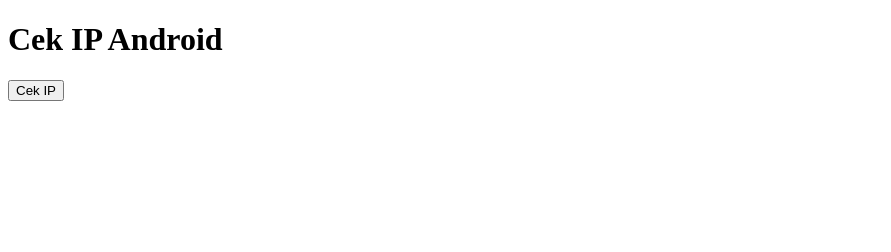
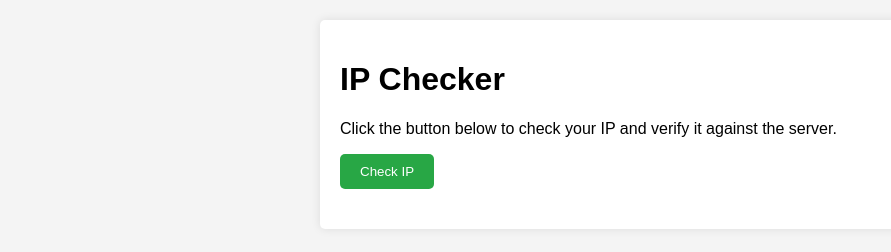
Before and after one commit to nowomennocry182/myipaddress, a website: page index.html in a window 1280 px wide. Shown: the whole page, without its empty margins (0-891 px from the left). Drawn offline with Linux system fonts and the light colour scheme.

Commit message:
Update index.html

```diff
--- a/index.html
+++ b/index.html
@@ -3,31 +3,71 @@
 <head>
     <meta charset="UTF-8">
     <meta name="viewport" content="width=device-width, initial-scale=1.0">
-    <title>Cek IP Android</title>
+    <title>IP Checker</title>
+    <style>
+        body {
+            font-family: Arial, sans-serif;
+            margin: 0;
+            padding: 20px;
+            background-color: #f4f4f4;
+        }
+        .container {
+            max-width: 600px;
+            margin: auto;
+            background: #fff;
+            padding: 20px;
+            border-radius: 5px;
+            box-shadow: 0 0 10px rgba(0, 0, 0, 0.1);
+        }
+        button {
+            padding: 10px 20px;
+            background-color: #28a745;
+            color: #fff;
+            border: none;
+            border-radius: 5px;
+            cursor: pointer;
+        }
+        button:hover {
+            background-color: #218838;
+        }
+        .result {
+            margin-top: 20px;
+        }
+    </style>
+</head>
+<body>
+    <div class="container">
+        <h1>IP Checker</h1>
+        <p>Click the button below to check your IP and verify it against the server.</p>
+        <button onclick="checkIP()">Check IP</button>
+        <div class="result" id="result"></div>
+    </div>
     <script>
         async function checkIP() {
-            // Ambil IP perangkat
-            const response = await fetch("https://api.ipify.org?format=json");
-            const data = await response.json();
-            const ip = data.ip;
+            const resultDiv = document.getElementById('result');
+            resultDiv.textContent = 'Fetching IP...';
 
-            // Kirim IP ke server
-            const serverResponse = await fetch("https://obscure-computing-machine-5gxjqwrx7v9v3pgjg-5000.app.github.dev/check-ip", {
-                method: "POST",
-                headers: {
-                    "Content-Type": "application/json"
-                },
-                body: JSON.stringify({ ip: ip })
-            });
+            try {
+                // Get client IP
+                const response = await fetch('https://api.ipify.org?format=json');
+                const data = await response.json();
+                const clientIP = data.ip;
 
-            const result = await serverResponse.json();
-            document.getElementById("result").innerText = result.message;
+                resultDiv.textContent = `Your IP: ${clientIP}`;
+
+                // Send IP to server
+                const serverResponse = await fetch('https://obscure-computing-machine-5gxjqwrx7v9v3pgjg-3000.app.github.dev/check-ip', {
+                    method: 'POST',
+                    headers: { 'Content-Type': 'application/json' },
+                    body: JSON.stringify({ ip: clientIP })
+                });
+                const serverData = await serverResponse.json();
+
+                resultDiv.textContent += `\nServer Response: ${serverData.message}`;
+            } catch (error) {
+                resultDiv.textContent = 'Error: Unable to fetch IP or connect to server.';
+            }
         }
     </script>
-</head>
-<body>
-    <h1>Cek IP Android</h1>
-    <button onclick="checkIP()">Cek IP</button>
-    <p id="result"></p>
 </body>
 </html>
```
